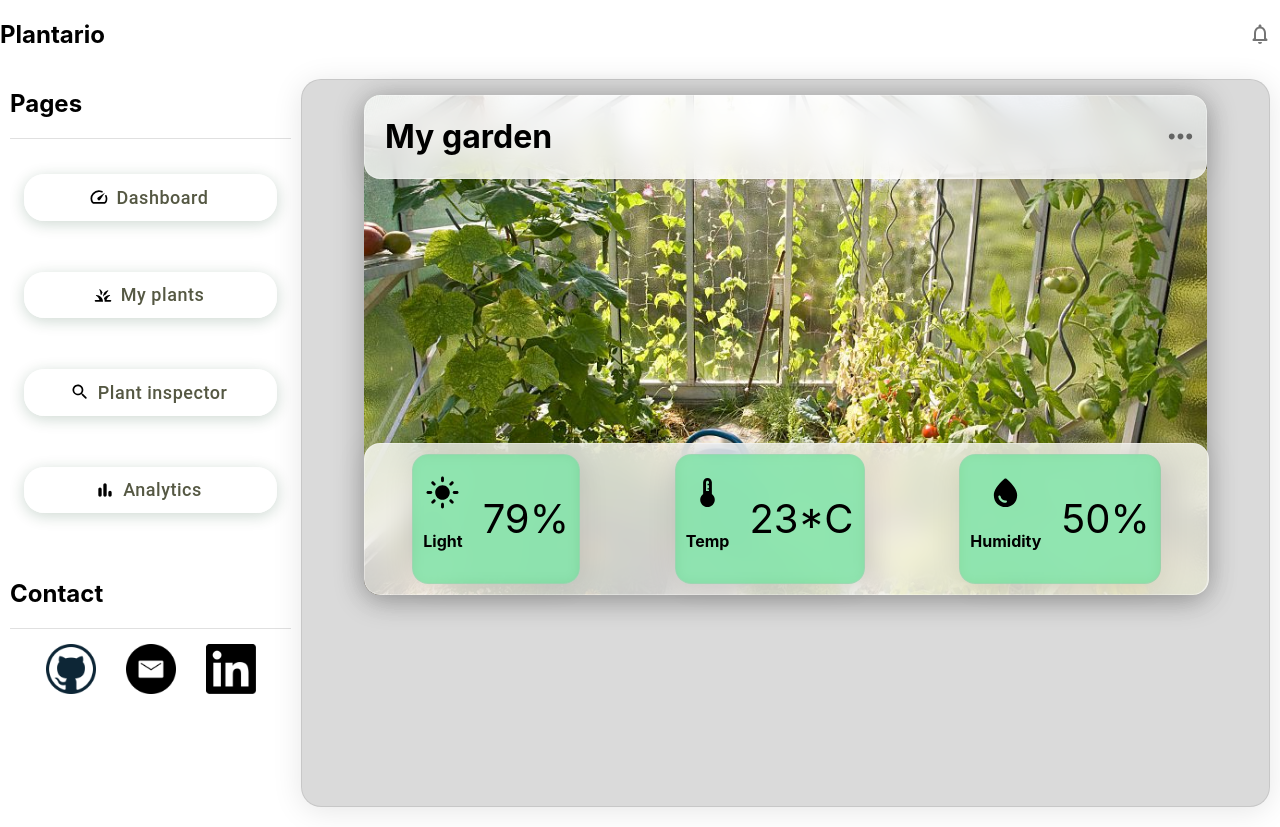
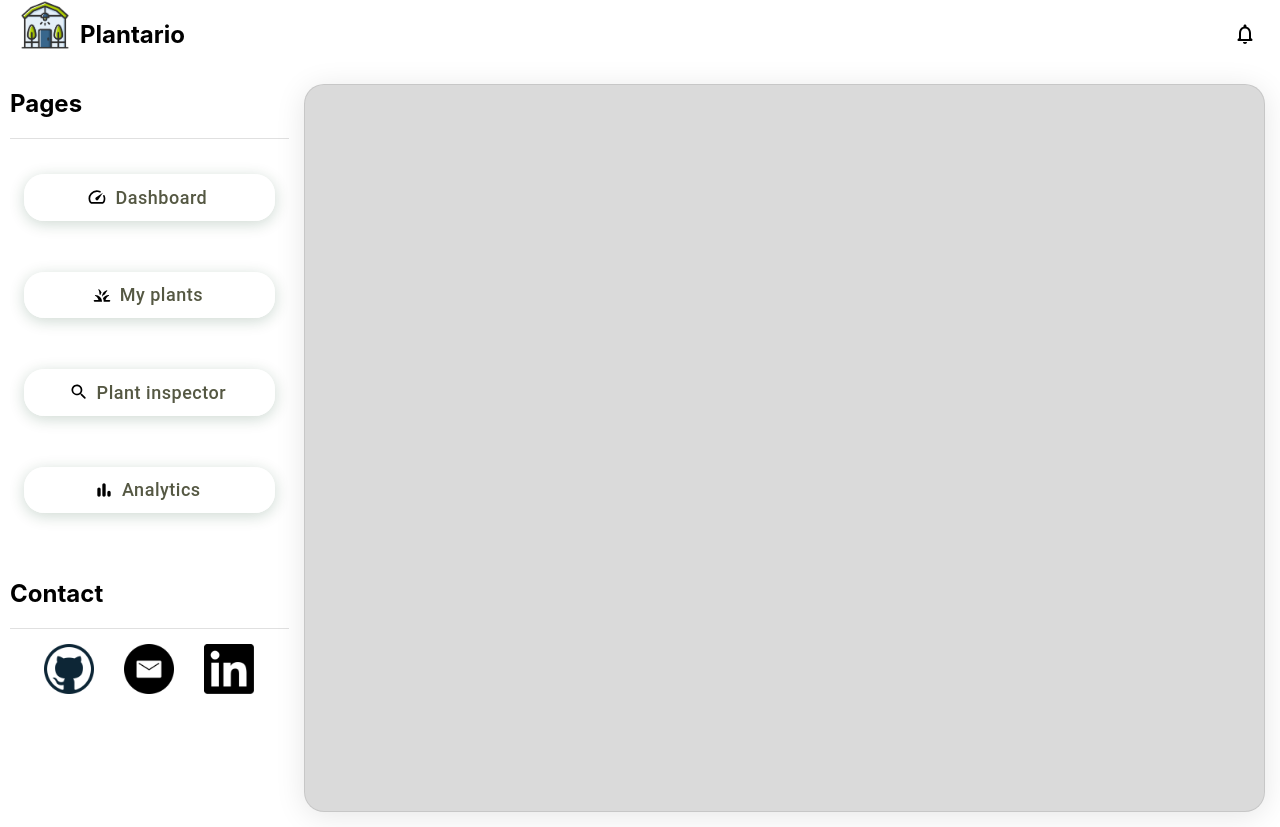
Before and after one commit to AlexandruFercal01/licenta-frontend, a React (Create React App) app: page / in a window 1280 px wide. Built offline with nearby package versions, Linux system fonts and the light colour scheme.

Commit message:
feat(header): add style improvements

```diff
--- a/src/components/common/Board/index.tsx
+++ b/src/components/common/Board/index.tsx
@@ -3,9 +3,5 @@ import './styles.css'
 import { GreenhouseCard } from '../GreenhouseCard'
 
 export function Board() {
-    return (
-        <div className="container">
-            <GreenhouseCard />
-        </div>
-    )
+    return <div className="container"></div>
 }
--- a/src/components/common/Board/styles.css
+++ b/src/components/common/Board/styles.css
@@ -2,7 +2,7 @@
     background-color: rgb(249, 242, 233);
     width: 100%;
     height: 87vh;
-    margin: 10px;
+    margin: 15px;
     padding: 15px;
     border-radius: 20px;
     background: rgba(157, 157, 157, 0.38);
--- a/src/components/common/Header/index.tsx
+++ b/src/components/common/Header/index.tsx
@@ -1,14 +1,24 @@
 import React from 'react'
 import './styles.css'
 
+//material ui
 import NotificationsNoneRoundedIcon from '@mui/icons-material/NotificationsNoneRounded'
 import { IconButton } from '@mui/material'
+
+//assets
+import logo from '../../assets/logo.png'
 
 export function Header() {
     return (
         <div className="header">
-            <h2>Plantario</h2>
-            <IconButton>
+            <div className="headerName">
+                <img src={logo} height="50px" />
+                <div style={{ width: '10px' }} />
+                <h2>Plantario</h2>
+            </div>
+            <IconButton
+                sx={{ marginRight: '15px', color: 'black', fontSize: 'large' }}
+            >
                 <NotificationsNoneRoundedIcon />
             </IconButton>
         </div>
--- a/src/components/common/Header/styles.css
+++ b/src/components/common/Header/styles.css
@@ -2,4 +2,10 @@
     width: 100%;
     display: flex;
     justify-content: space-between;
+    align-items: center;
 }
+
+.headerName {
+    display: flex;
+    margin-left: 20px;
+}
```
Also changed, not shown: src/components/assets/logo.png (added).
